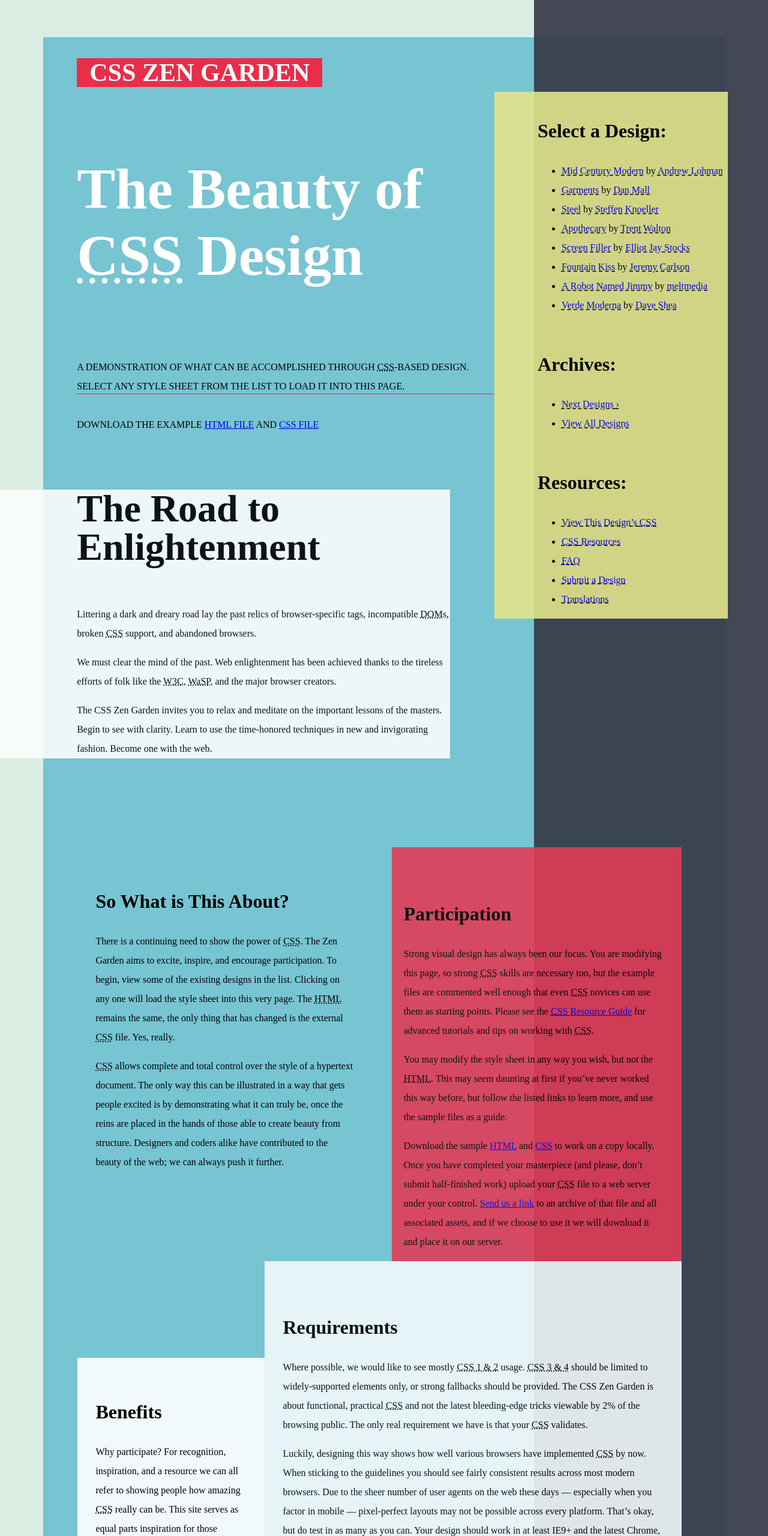
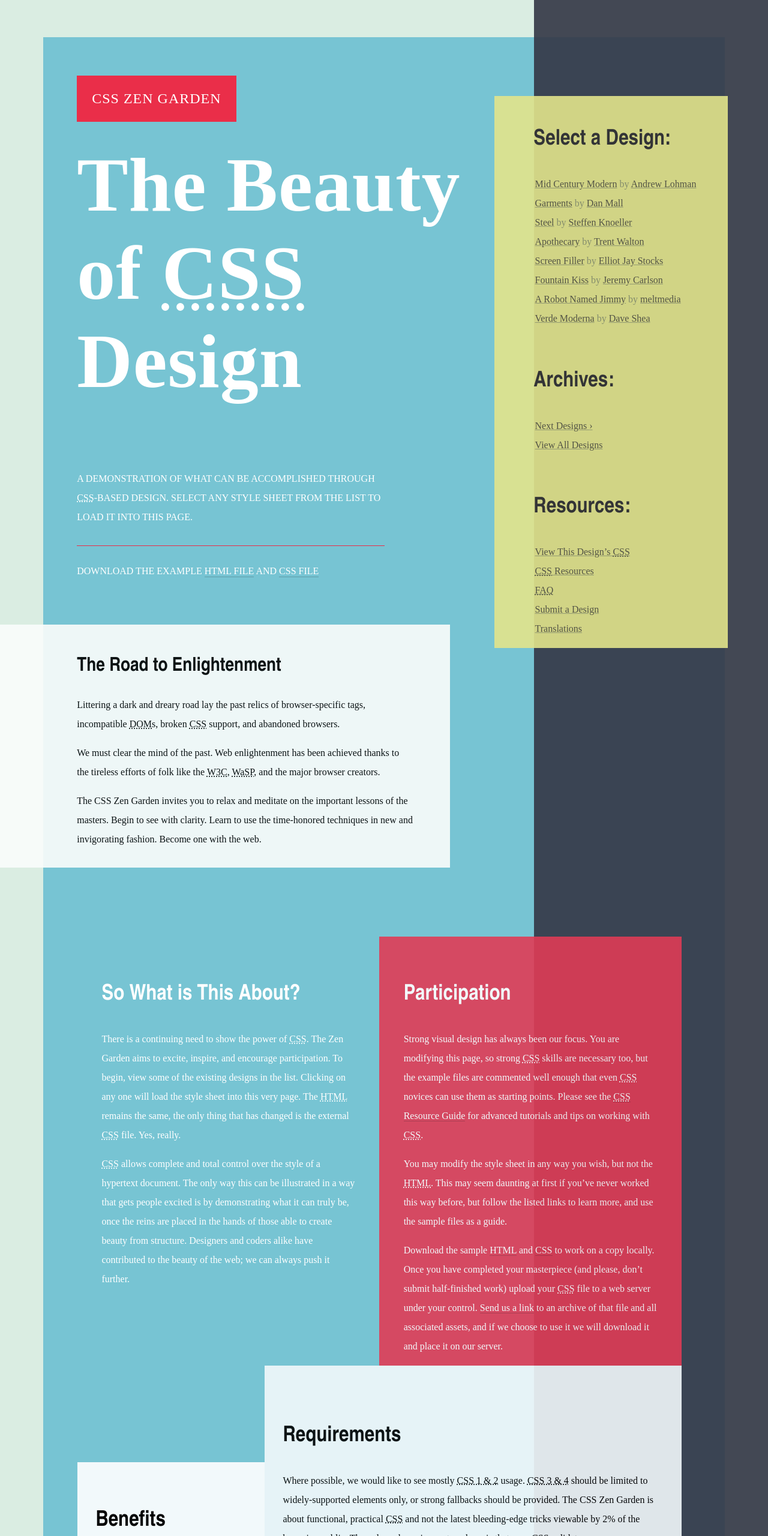
Before and after one commit to mxito3/front-end-study, a plain HTML site: page -Task3-[CSS]-ZenGarden综合应用/[前端基础][CSS][2][附件]ZenGarden.html in a window 1280 px wide. Shown: the top 2560 px of the page at 60% size. Drawn offline with Linux system fonts and the light colour scheme.

Commit message:
修改了链接颜色以及字体等的细节
修改了链接颜色以及字体等的细节

```diff
--- a/-Task3-[CSS]-ZenGarden综合应用/css/style.css
+++ b/-Task3-[CSS]-ZenGarden综合应用/css/style.css
@@ -7,7 +7,6 @@ min-width: 852px;
 }
 .page-wrapper
 {
-
     background: #77c4d3;
     width:89.9%;/*1505px*/
     margin:0 auto;
@@ -29,29 +28,35 @@ min-width: 852px;
 {
     position: relative;
     left:4.96%;
-    width:64.89%;
+    width:64.89%;/*976px*/
 }
 header
 {
-    height:67.4%;
+    padding-top: 4em;
 }
-h1
+header h1
 {
-    display: inline-block;
-    font-size:2.63em;
+    width:36%;
+    box-sizing: border-box;
+    font-weight: 300;
     color: #ffffff;
     background:#ea2e49;
-    padding-width: 0.8em 1em 0.8em 1em;
-    padding-left: 0.5em;
-    padding-right: 0.5em;
     text-transform: uppercase;
+    letter-spacing: 1px;
+  padding:25px;
+    margin-top: 0em;
 }
-h2
+header h2
 {
-    display: inline-block;
-    font-size: 6em;
+    padding-top: -4em;
+    font-weight:900;
+    width:100%;
+    box-sizing: border-box;
+    font-size: 8em;
     color: #ffffff;
     padding-width: 3.4em 3.8em;
+    letter-spacing: 1px;
+    margin-top: 0.25em;
 }
 .page-wrapper
 {
@@ -60,25 +65,53 @@ h2
 
 #zen-summary
 {
-    height:11.9em;
-    overflow: hidden;/*把最外面的边框隐藏*/
+width:69.6%;
 }
+#zen-summary a
+{
+    color:#ffffff;
+    box-sizing: border-box;
+    text-decoration: none;
+    border-bottom: solid 1px #5f9da9;
+    padding-bottom: 1px;
+}
+#zen-summary a:hover
+{
+    border-bottom: solid 1px #ea2e49;
+}
+
 #zen-summary p
 {
     text-transform: uppercase;
     box-sizing: border-box;
-    padding-bottom: 2.15em;
+    color:#ffffff;
+   /* padding-bottom: 2.15em;
     padding-top: 2.15em;
     padding-right: 5%;
     border-bottom:solid 1px #ea2e49;
     margin:0;
-    height:6em;
+    height:6em;*/
+}
+#zen-summary p:first-child
+{
+    border-bottom: solid 1px #ea2e49;
+    padding-bottom: 6%;
+}
+#zen-summary p:last-child
+{
+    padding-top:2%;
+    padding-bottom: 8%;
 }
 #zen-supporting
 {
     position: relative;
     left:4.96%;
     width:64.89%;
+}
+p
+{
+    line-height: 2em;
+    font-size: 1em;
 }
 #zen-preamble
 {
@@ -93,13 +126,31 @@ h2
 }
 #zen-preamble h3
 {
-    font-size: 4em;
+    font-size: 2em;
     line-height:1em;
+    box-sizing: border-box;
+    padding-top: 8.7%;
+    padding-bottom:0px;
+
+}
+#zen-preamble p
+{
+    box-sizing: border-box;
+    padding-right:10% ;
+}
+#zen-preamble p:first-child
+{
+    position:relative;
+    margin-top:-3%;
+}
+#zen-preamble p:last-child
+{
+    padding-bottom:5%;
 }
 #zen-supporting
 {
     position: relative;
-    margin-top:13%;
+    margin-top:10%;
     width:88.57%;
     border:1px solid #f2f9fb;
     border-left-color: #77c4d3;
@@ -110,22 +161,34 @@ h2
 #zen-explanation
 {
     float:left;
-    width:43%;
-    padding-left:3%;
+    width:42%;
+    padding-left:4%;
     padding-top:4%;
-    padding-right:2%;
+    padding-right:4%;
+    color:#ffffff;
+}
+
+#zen-participation a
+{
+    color:#ffffff;
+    text-decoration:none;
+    box-sizing: border-box;
+    border-bottom:1px solid rgba(0,0,0,0.2);
+
 }
 #zen-participation
 {
     position:relative;
     float:right;
-    width:43%;
+    width:42%;
     background-color: #df3c56;
-    padding-left: 2%;
-    padding-top: 6%;
-    padding-right:3%;
+    padding-left: 4%;
+    padding-top: 4%;
+    padding-right:4%;
     opacity: 0.9;
     z-index:4;
+top:-5%;
+    color:#ffffff;
 }
 #zen-benefits
 {
@@ -139,6 +202,10 @@ h2
     padding-top:4%;
     margin-top:16%;
 }
+#zen-benefits h3
+{
+    box-sizing: border-box;
+}
 #zen-requirements
 {
     position: relative;
@@ -151,13 +218,30 @@ h2
     z-index: 20;
     opacity: 0.9;
 }
-p
+#zen-requirements a
 {
-    line-height: 2em;
+    box-sizing: border-box;
+    color:#333339;
+    text-decoration: none;
+    border-bottom: 1px solid #c2c7c9;
+}
+#zen-requirements p[role="contentinfo"]
+{
+    box-sizing: border-box;
+    text-transform: uppercase;
+    border-top:1px solid #ea2e49;
+    padding-top: 4%;
+    padding-bottom: 8%;
+    letter-spacing: 0.2em;
+}
+#zen-requirements a:hover
+{
+    border-bottom: 1px solid #df3c56;
 }
 h3
 {
-    font-size: 200%;
+    font-size:2.25em;
+    font-family: "tablet-gothic-condensed", "arial narrow", arial, verdana, sans-serif;
 }
 footer
 {
@@ -167,10 +251,18 @@ footer
     height:20%;
     padding-left: 4.53%;
     padding-right: 11%;
-    padding-top: 3%;
-    padding-bottom:3%;
+    padding-top: 2%;
+    padding-bottom:2%;
     background: #e9f198;
     margin-bottom: 5.2%;
+}
+footer a
+{
+    color:#333333;
+    text-decoration: none;
+    box-sizing: border-box;
+    border-bottom: 1px solid #bbc17a;
+    padding-right: 2%;
 }
 .wrapper
 {
@@ -188,21 +280,49 @@ footer
     padding-left: 5.7%;
     z-index: 50;
     opacity: 0.9;
+    color:#8d9670;
+}
+.sidebar h3
+{
+    position:relative;
+    left:14%;
+    color: #333333;
+    margin-left:-2.1%;
 }
 #design-selection
 {
-padding-top:5%;
+    position:relative;
+    left:-14%;
+    padding-top:5%;
 }
 #design-archives
 {
+    position:relative;
+    left:-14%;
     padding-top:5%;
 }
 #zen-resources
 {
+    position:relative;
+    left:-14%;
     padding-top:5%;
 }
 .sidebar a
 {
     line-height: 2em;
-    text-decoration: underline dashed #000000;
+    text-decoration: underline solid #8d9670;
+    opacity: 0.8;
 }
+.sidebar a:link
+{
+    color:#333333;
+}
+.sidebar a:hover
+{
+    text-decoration: underline solid #df3c56;
+    opacity: 1;
+}
+.sidebar li
+{
+    list-style: none;
+}
```
